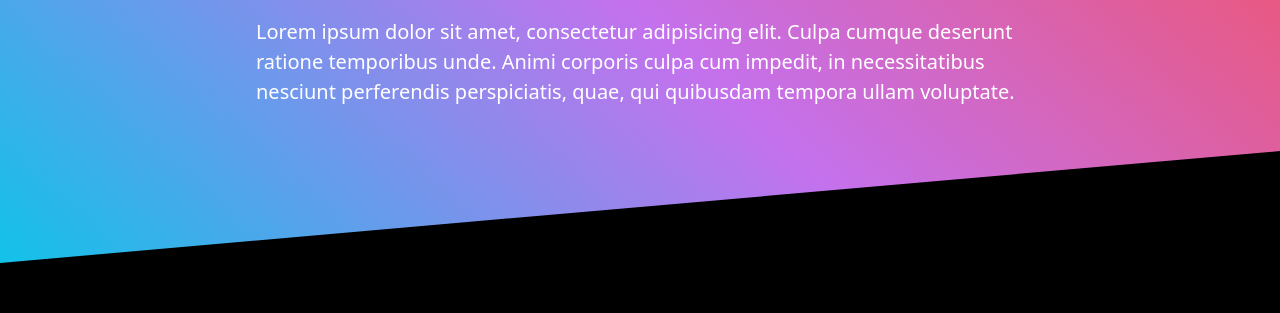
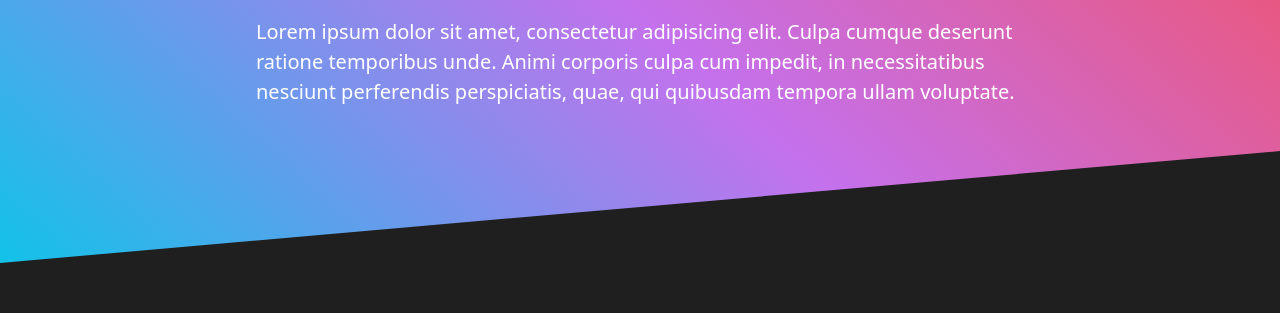
Before and after one commit to Annie-Huang/creative-section-shapes, a website: page index.html in a window 1280 px wide. Shown: the part 313-626 px from the top of the page. Drawn offline with Linux system fonts and the light colour scheme.

Commit message:
Create a global background color variable and use it in the body section

```diff
--- a/style.css
+++ b/style.css
@@ -4,15 +4,22 @@
   box-sizing: border-box;
 }
 
+:root {
+  --body-bg: hsl(0, 0%, 12%);
+}
+
 html {
   /* Does not work as my computer is not set to dark mode*/
   color-scheme: dark light;
 
-  background-color: black;
-  color: white;
+  /*background-color: black;*/
+  /*color: white;*/
 }
 
 body {
+  background-color: var(--body-bg);
+  color: white;
+
   font-family: system-ui;
   font-size: 1.25rem;
   line-height: 1.5;
```
